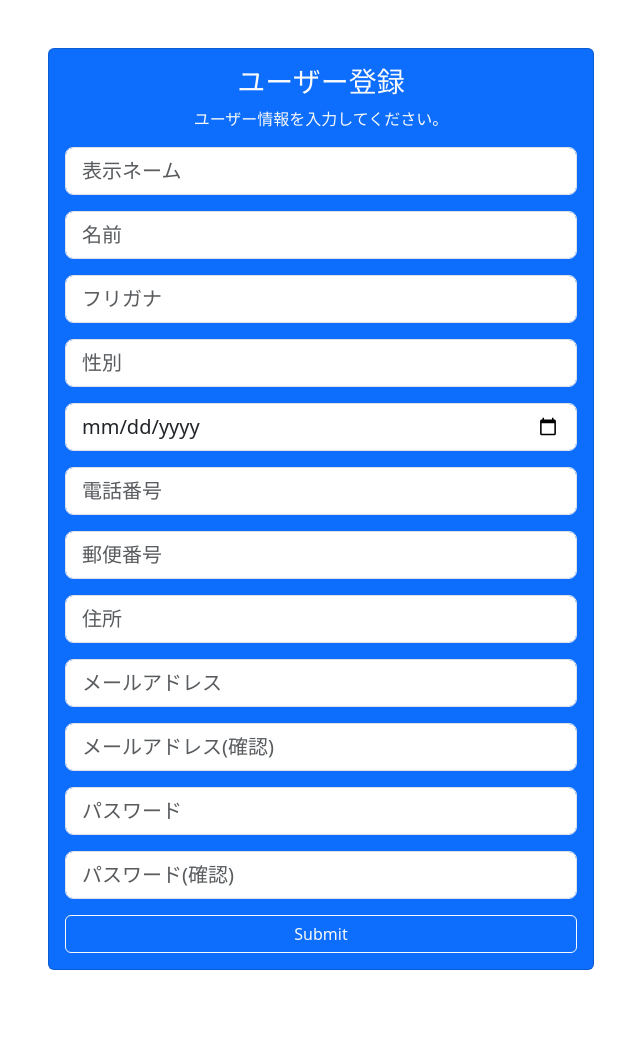
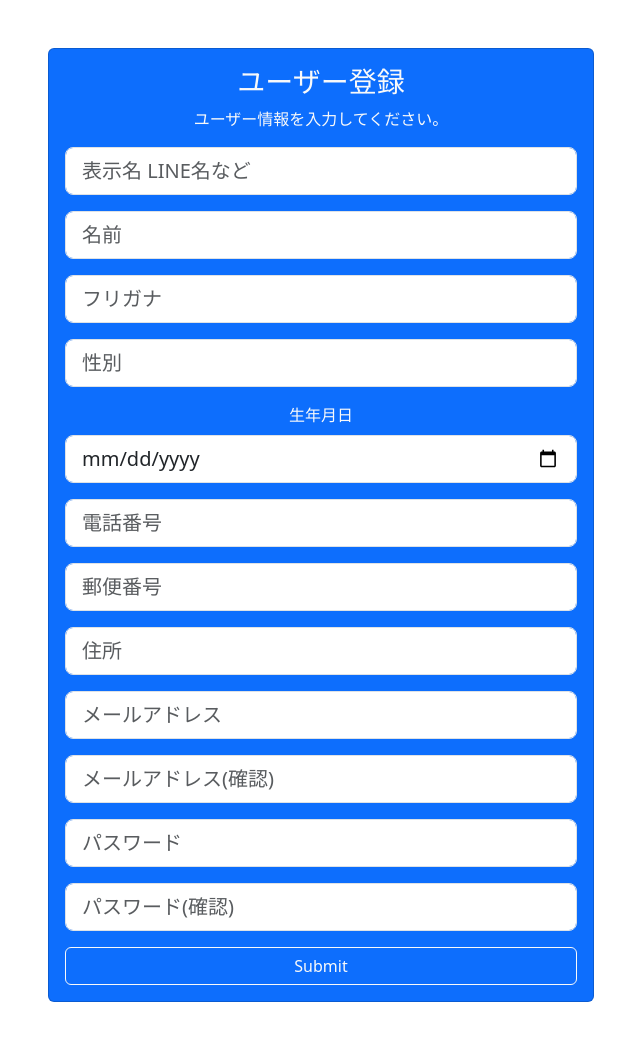
Before and after one commit to UGUIS8020/uguis_bad, a Python web app: template templates/signup.html in a window 1280 px wide. Shown: the part 56-1106 px from the top of the page, without its empty margins (319-959 px from the left). Before the commit the page ends 1026 px from the top, so only its background shows below. Run offline with Jinja, Linux system fonts and the light colour scheme; the template is opened without the code that fills it, so the values that code supplies are empty, except form fields; tables that the repository leaves empty hold one stand-in row (values such as "Sample post"); form fields are guessed from the names that the template uses; some libraries are stand-ins or nearby versions.

Commit message:
新越谷

```diff
--- a/app.py
+++ b/app.py
@@ -188,7 +188,7 @@ def load_user(user_id):
 
 class RegistrationForm(FlaskForm):
     organization = SelectField('所属', choices=[('uguis', '鶯'),('other', 'その他')], default='uguis', validators=[DataRequired(message='所属を選択してください')])
-    display_name = StringField('表示ネーム LINE名など', validators=[DataRequired(message='表示名を入力してください'), Length(min=3, max=30, message='表示名は3文字以上30文字以下で入力してください')])
+    display_name = StringField('表示名 LINE名など', validators=[DataRequired(message='表示名を入力してください'), Length(min=3, max=30, message='表示名は3文字以上30文字以下で入力してください')])
     user_name = StringField('ユーザー名', validators=[DataRequired()])
     furigana = StringField('フリガナ', validators=[DataRequired()])
     phone = StringField('電話番号', validators=[DataRequired(), Length(min=10, max=15, message='正しい電話番号を入力してください')])
@@ -222,7 +222,7 @@ class RegistrationForm(FlaskForm):
 
 class UpdateUserForm(FlaskForm):
     organization = SelectField('所属', choices=[('uguis', '鶯'), ('other', 'その他')], validators=[DataRequired(message='所属を選択してください')])
-    display_name = StringField('表示ネーム LINE名など', validators=[DataRequired(), Length(min=3, max=30)])
+    display_name = StringField('表示名 LINE名など', validators=[DataRequired(), Length(min=3, max=30)])
     user_name = StringField('ユーザー名', validators=[DataRequired()])
     furigana = StringField('フリガナ',  validators=[DataRequired()])
     phone = StringField('電話番号', validators=[DataRequired(), Length(min=10, max=15, message='正しい電話番号を入力してください')])
--- a/templates/signup.html
+++ b/templates/signup.html
@@ -13,7 +13,7 @@
                             {{ form.hidden_tag() }}
 
                             <div class="mb-3">
-                                {{ render_field(form.display_name, placeholder="表示ネーム", class="form-control form-control-lg") }}
+                                {{ render_field(form.display_name, placeholder="表示名 LINE名など", class="form-control form-control-lg") }}
                             </div>
 
                             <div class="mb-3">
@@ -28,7 +28,10 @@
                             </div>
 
                             <div class="mb-3">
+
+                                <label for="date_of_birth" class="form-label">生年月日</label>
                                 {{ render_field(form.date_of_birth, placeholder="生年月日", class="form-control form-control-lg") }}
+
                             </div>
 
                             <div class="mb-3">
```
